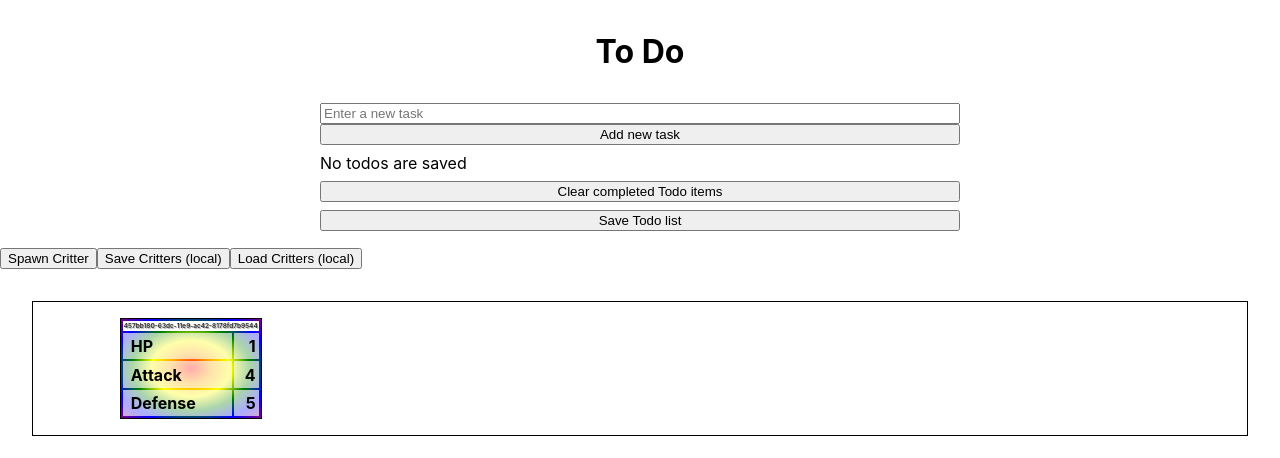
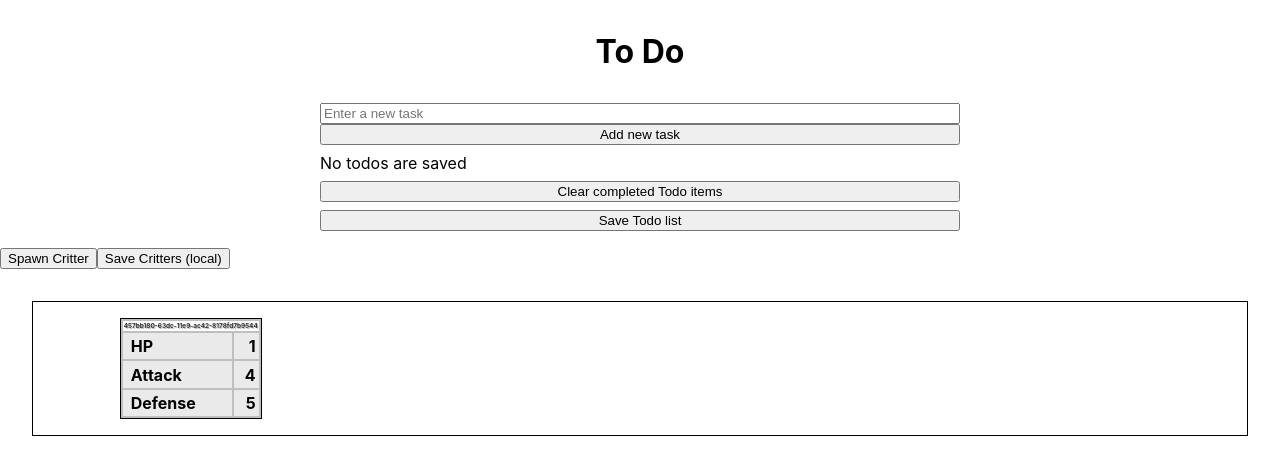
Before and after one commit to Wolven531/react-hooks-todo, a React app: page / in a window 1280 px wide. Both pictures are taken after a click on the button "Spawn Critter". Shown: the top 458 px of the page. Built offline with nearby package versions, Linux system fonts and the light colour scheme.

Commit message:
Add selection effects

```diff
--- a/src/CritterList.css
+++ b/src/CritterList.css
@@ -1,9 +1,23 @@
-.critter-list table {
-	background-image: radial-gradient(red, orange, yellow, green, blue, purple);
+.critter-list .critter {
+	background-color: rgba(0,0,0,.25);
+	/* background-image: radial-gradient(red, orange, yellow, green, blue, purple); */
 	border: 1px solid #000;
+	color: #000;
+	transition-property: all;
+	transition-duration: 1s;
+	transition-delay: 0s;
 }
 
-.critter-list table thead td {
+.critter-list .critter.selected {
+	background-color: rgba(0,255,0,.8);
+	/* background-image: radial-gradient(white, lime, green); */
+}
+
+.critter-list .critter.selected tbody td {
+	color: #070;
+}
+
+.critter-list .critter thead td {
 	background-color: rgba(255, 255, 255, 1);
 	color: #333;
 	font-size: .4em;
@@ -13,22 +27,22 @@
 	word-wrap: none;
 }
 
-.critter-list table tbody {
+.critter-list .critter tbody {
 	background-color: rgba(255, 255, 255, .67);
 	border: 2px solid #fff;
 	color: #000;
 	font-weight: bold;
 }
 
-.critter-list table tbody td {
+.critter-list .critter tbody td {
 	padding: .2em;
 }
 
-.critter-list table tbody td:first-child {
+.critter-list .critter tbody td:first-child {
 	text-indent: .3em;
 }
 
-.critter-list table tbody td:nth-of-type(2) {
+.critter-list .critter tbody td:nth-of-type(2) {
 	text-align: right;
 }
 
--- a/src/CritterList.tsx
+++ b/src/CritterList.tsx
@@ -1,4 +1,4 @@
-import React, { useState } from 'react'
+import React, { useEffect, useState } from 'react'
 
 import { v1 } from 'uuid'
 
@@ -17,7 +17,7 @@ class CritterModel {
 	) {
 		if (!id) {
 			this.id = v1()
-			console.info(`[ctor | Critter] No ID, generated="${id}"...`)
+			// console.info(`[ctor | Critter] No ID, generated="${id}"...`)
 		}
 	}
 }
@@ -37,7 +37,7 @@ const useCritterState = (initialValue: CritterModel[]) => {
 		// },
 		loadFromStorage: () => {
 			if (window.localStorage) {
-				console.info('localStorage is available! loading critter...')
+				// console.info('localStorage is available! loading critter...')
 				const storedCritterStr = window.localStorage.getItem(
 					'react-hooks-todo.critters'
 				)
@@ -51,7 +51,7 @@ const useCritterState = (initialValue: CritterModel[]) => {
 				alert('local storage not available, unable to save 😢')
 				return
 			}
-			console.info('localStorage is available! saving critters...')
+			// console.info('localStorage is available! saving critters...')
 			window.localStorage.setItem('react-hooks-todo.critters', JSON.stringify(critters))
 		},
 		spawnCritter: () => {
@@ -69,7 +69,17 @@ const useCritterState = (initialValue: CritterModel[]) => {
 const CritterList = () => {
 	const { critters, loadFromStorage, saveToLocalStorage, spawnCritter } = useCritterState([])
 
+	useEffect(() => {
+		loadFromStorage()
+	}, [])
 
+	const toggleSelectedOnClick = (evt: React.MouseEvent) => {
+		if (evt.currentTarget.classList.contains('selected')){
+			evt.currentTarget.classList.remove('selected')
+			return
+		}
+		evt.currentTarget.classList.add('selected')
+	}
 
 	return (
 		<article className="critter-list">
@@ -79,14 +89,11 @@ const CritterList = () => {
 			<button onClick={() => { saveToLocalStorage() }}>
 				Save Critters (local)
 			</button>
-			<button onClick={() => { loadFromStorage() }}>
-				Load Critters (local)
-			</button>
 			<section className="display-container">
 				{critters.map(critter => {
-					console.info(`[render | CritterList] Rendering id="${critter.id}"`)
+					// console.info(`[render | CritterList] Rendering id="${critter.id}"`)
 					return (
-						<section className="critter" key={critter.id}>
+						<section className="critter" key={critter.id} onClick={toggleSelectedOnClick}>
 							<table>
 								<thead>
 									<tr>
```
